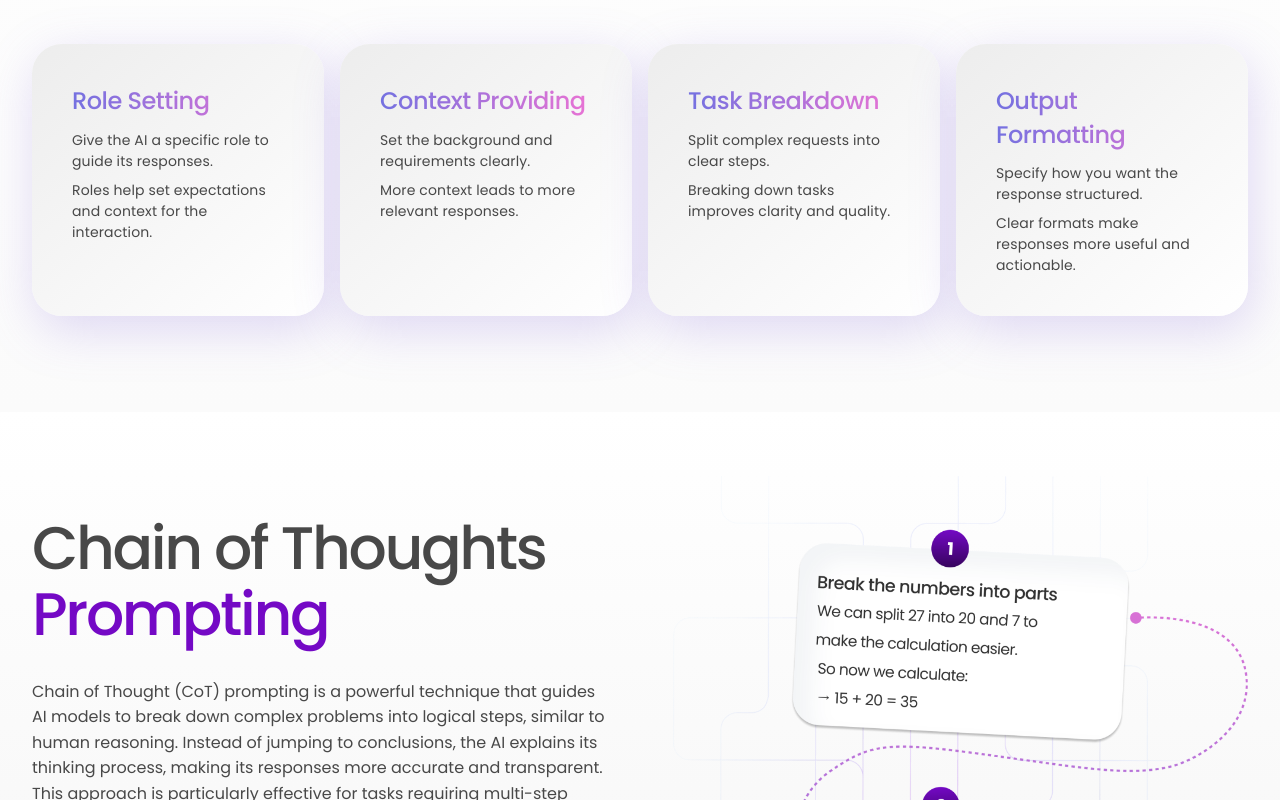
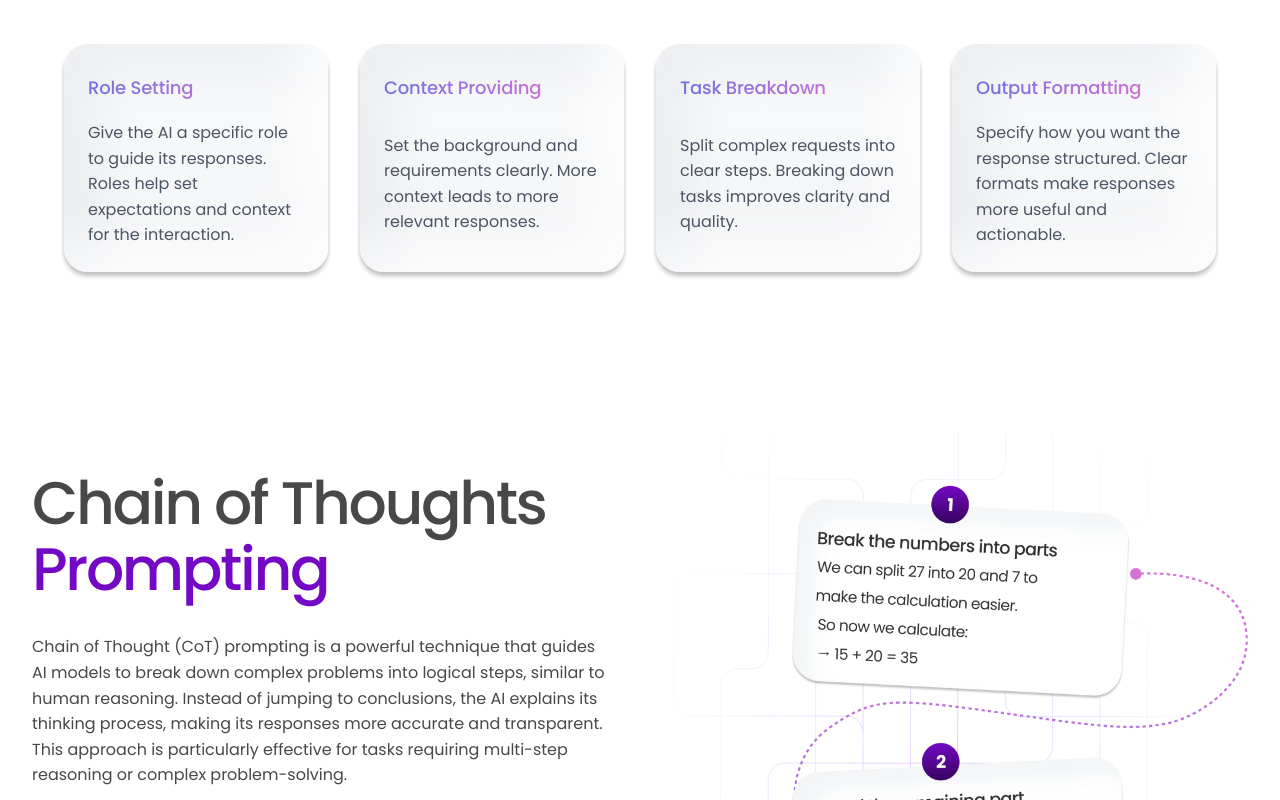
Before and after one commit to Uththunga/ethos-prompt-UI, a React (Vite) app: page /techniques in a window 1280 px wide. Shown: the part 1120-1920 px from the top of the page. Built offline with nearby package versions, Linux system fonts and the light colour scheme; a web font is replaced by a local one.

Commit message:
Refactor Hero and Techniques components for improved layout and styling consistency

```diff
--- a/client/pages/Techniques.tsx
+++ b/client/pages/Techniques.tsx
@@ -72,7 +72,7 @@ export const Techniques = () => {
         </section>
 
         {/* The Core Techniques Section */}
-        <section className="bg-gradient-to-b from-[#FEFEFE] to-[#FBFBFB] py-8 sm:py-12 md:py-16 lg:py-20 xl:py-24" aria-labelledby="core-techniques-heading">
+        <section className="bg-gradient-to-b from-ethos-light to-ethos-offwhite py-8 sm:py-12 md:py-16 lg:py-20 xl:py-24" aria-labelledby="core-techniques-heading">
           <div className="max-w-7xl mx-auto px-4 sm:px-6 lg:px-8">
             <header className="mb-6 sm:mb-8 md:mb-10 lg:mb-12 text-left">
               <h2 id="core-techniques-heading" className="text-xl sm:text-2xl md:text-3xl lg:text-4xl xl:text-5xl font-medium leading-tight tracking-tight mb-3 sm:mb-4">
@@ -86,64 +86,94 @@ export const Techniques = () => {
             </header>
 
             {/* Four Technique Cards */}
-            <div className="grid grid-cols-1 sm:grid-cols-2 lg:grid-cols-4 gap-2 md:gap-3 lg:gap-4" role="list" aria-label="Core prompt engineering techniques">
+            <div className="w-full px-4 sm:px-6 lg:px-8" role="list" aria-label="Core prompt engineering techniques">
+              <div className="grid grid-cols-1 sm:grid-cols-2 lg:grid-cols-4 gap-4 md:gap-6 lg:gap-8">
                 {/* Role Setting */}
-              <article style={{ width: '100%', height: '100%', background: 'linear-gradient(319deg, white 0%, #EDEDED 100%)', boxShadow: '4px 14px 50.400001525878906px rgba(139, 113, 221, 0.26)', borderRadius: 30, position: 'relative' }} className="p-4 sm:p-6 lg:p-8 xl:p-10 flex flex-col w-full max-w-[320px] sm:max-w-sm md:max-w-md lg:max-w-lg xl:max-w-xl mx-auto" role="listitem">
-                <h3 className="text-base sm:text-lg md:text-xl lg:text-2xl font-medium leading-tight tracking-tight bg-gradient-to-r from-[#7471E0] to-[#EA73D4] bg-clip-text text-transparent mb-2 sm:mb-3">
+                <div
+                  className="w-full h-full flex flex-col bg-gradient-to-b from-gray-50 to-gray-100 rounded-2xl sm:rounded-3xl p-4 sm:p-5 md:p-6 hover:shadow-xl transition-all duration-300"
+                  role="article"
+                  aria-labelledby="role-setting"
+                  style={{
+                    boxShadow: "0 4px 4px rgba(0, 0, 0, 0.25), inset -30px -30px 50px rgba(255, 255, 255, 0.7), inset 30px 30px 50px rgba(0, 39, 80, 0.05)"
+                  }}
+                >
+                  <h4
+                    id="role-setting"
+                    className="text-base sm:text-lg font-medium mb-2 sm:mb-3 bg-gradient-to-r from-[#7471E0] to-[#EA73D4] bg-clip-text text-transparent tracking-tight leading-snug min-h-[2.5rem] flex items-center"
+                  >
                     Role Setting
-                </h3>
-                <p className="text-ethos-gray text-[0.65rem] sm:text-xs md:text-sm font-normal leading-normal tracking-tight mb-1 sm:mb-2">
-                  Give the AI a specific role to guide its responses.
+                  </h4>
+                  <p className="text-sm sm:text-base font-normal text-gray-600 leading-relaxed tracking-tight flex-grow flex items-center">
+                    Give the AI a specific role to guide its responses. Roles help set expectations and context for the interaction.
                   </p>
-                <p className="text-ethos-gray text-[0.65rem] sm:text-xs md:text-sm font-normal leading-normal tracking-tight">
-                  Roles help set expectations and context for the interaction.
-                </p>
-              </article>
+                </div>
 
                 {/* Context Providing */}
-              <article style={{ width: '100%', height: '100%', background: 'linear-gradient(319deg, white 0%, #EDEDED 100%)', boxShadow: '4px 14px 50.400001525878906px rgba(139, 113, 221, 0.26)', borderRadius: 30, position: 'relative' }} className="p-4 sm:p-6 lg:p-8 xl:p-10 flex flex-col w-full max-w-[320px] sm:max-w-sm md:max-w-md lg:max-w-lg xl:max-w-xl mx-auto" role="listitem">
-                <h3 className="text-base sm:text-lg md:text-xl lg:text-2xl font-medium leading-tight tracking-tight bg-gradient-to-r from-[#7471E0] to-[#EA73D4] bg-clip-text text-transparent mb-2 sm:mb-3">
+                <div
+                  className="w-full h-full flex flex-col bg-gradient-to-b from-gray-50 to-gray-100 rounded-2xl sm:rounded-3xl p-4 sm:p-5 md:p-6 hover:shadow-xl transition-all duration-300"
+                  role="article"
+                  aria-labelledby="context-providing"
+                  style={{
+                    boxShadow: "0 4px 4px rgba(0, 0, 0, 0.25), inset -30px -30px 50px rgba(255, 255, 255, 0.7), inset 30px 30px 50px rgba(0, 39, 80, 0.05)"
+                  }}
+                >
+                  <h4
+                    id="context-providing"
+                    className="text-base sm:text-lg font-medium mb-2 sm:mb-3 bg-gradient-to-r from-[#7471E0] to-[#EA73D4] bg-clip-text text-transparent tracking-tight leading-snug min-h-[2.5rem] flex items-center"
+                  >
                     Context Providing
-                </h3>
-                <p className="text-ethos-gray text-[0.65rem] sm:text-xs md:text-sm font-normal leading-normal tracking-tight mb-1 sm:mb-2">
-                  Set the background and requirements clearly.
+                  </h4>
+                  <p className="text-sm sm:text-base font-normal text-gray-600 leading-relaxed tracking-tight flex-grow flex items-center">
+                    Set the background and requirements clearly. More context leads to more relevant responses.
                   </p>
-                <p className="text-ethos-gray text-[0.65rem] sm:text-xs md:text-sm font-normal leading-normal tracking-tight">
-                  More context leads to more relevant responses.
-                </p>
-              </article>
+                </div>
 
                 {/* Task Breakdown */}
-              <article style={{ width: '100%', height: '100%', background: 'linear-gradient(319deg, white 0%, #EDEDED 100%)', boxShadow: '4px 14px 50.400001525878906px rgba(139, 113, 221, 0.26)', borderRadius: 30, position: 'relative' }} className="p-4 sm:p-6 lg:p-8 xl:p-10 flex flex-col w-full max-w-[320px] sm:max-w-sm md:max-w-md lg:max-w-lg xl:max-w-xl mx-auto" role="listitem">
-                <h3 className="text-base sm:text-lg md:text-xl lg:text-2xl font-medium leading-tight tracking-tight bg-gradient-to-r from-[#7471E0] to-[#EA73D4] bg-clip-text text-transparent mb-2 sm:mb-3">
+                <div
+                  className="w-full h-full flex flex-col bg-gradient-to-b from-gray-50 to-gray-100 rounded-2xl sm:rounded-3xl p-4 sm:p-5 md:p-6 hover:shadow-xl transition-all duration-300"
+                  role="article"
+                  aria-labelledby="task-breakdown"
+                  style={{
+                    boxShadow: "0 4px 4px rgba(0, 0, 0, 0.25), inset -30px -30px 50px rgba(255, 255, 255, 0.7), inset 30px 30px 50px rgba(0, 39, 80, 0.05)"
+                  }}
+                >
+                  <h4
+                    id="task-breakdown"
+                    className="text-base sm:text-lg font-medium mb-2 sm:mb-3 bg-gradient-to-r from-[#7471E0] to-[#EA73D4] bg-clip-text text-transparent tracking-tight leading-snug min-h-[2.5rem] flex items-center"
+                  >
                     Task Breakdown
-                </h3>
-                <p className="text-ethos-gray text-[0.65rem] sm:text-xs md:text-sm font-normal leading-normal tracking-tight mb-1 sm:mb-2">
-                  Split complex requests into clear steps.
+                  </h4>
+                  <p className="text-sm sm:text-base font-normal text-gray-600 leading-relaxed tracking-tight flex-grow flex items-center">
+                    Split complex requests into clear steps. Breaking down tasks improves clarity and quality.
                   </p>
-                <p className="text-ethos-gray text-[0.65rem] sm:text-xs md:text-sm font-normal leading-normal tracking-tight">
-                  Breaking down tasks improves clarity and quality.
-                </p>
-              </article>
+                </div>
 
                 {/* Output Formatting */}
-              <article style={{ width: '100%', height: '100%', background: 'linear-gradient(319deg, white 0%, #EDEDED 100%)', boxShadow: '4px 14px 50.400001525878906px rgba(139, 113, 221, 0.26)', borderRadius: 30, position: 'relative' }} className="p-4 sm:p-6 lg:p-8 xl:p-10 flex flex-col w-full max-w-[320px] sm:max-w-sm md:max-w-md lg:max-w-lg xl:max-w-xl mx-auto" role="listitem">
-                <h3 className="text-base sm:text-lg md:text-xl lg:text-2xl font-medium leading-tight tracking-tight bg-gradient-to-r from-[#7471E0] to-[#EA73D4] bg-clip-text text-transparent mb-2 sm:mb-3">
+                <div
+                  className="w-full h-full flex flex-col bg-gradient-to-b from-gray-50 to-gray-100 rounded-2xl sm:rounded-3xl p-4 sm:p-5 md:p-6 hover:shadow-xl transition-all duration-300"
+                  role="article"
+                  aria-labelledby="output-formatting"
+                  style={{
+                    boxShadow: "0 4px 4px rgba(0, 0, 0, 0.25), inset -30px -30px 50px rgba(255, 255, 255, 0.7), inset 30px 30px 50px rgba(0, 39, 80, 0.05)"
+                  }}
+                >
+                  <h4
+                    id="output-formatting"
+                    className="text-base sm:text-lg font-medium mb-2 sm:mb-3 bg-gradient-to-r from-[#7471E0] to-[#EA73D4] bg-clip-text text-transparent tracking-tight leading-snug min-h-[2.5rem] flex items-center"
+                  >
                     Output Formatting
-                </h3>
-                <p className="text-ethos-gray text-[0.65rem] sm:text-xs md:text-sm font-normal leading-normal tracking-tight mb-1 sm:mb-2">
-                  Specify how you want the response structured.
+                  </h4>
+                  <p className="text-sm sm:text-base font-normal text-gray-600 leading-relaxed tracking-tight flex-grow flex items-center">
+                    Specify how you want the response structured. Clear formats make responses more useful and actionable.
                   </p>
-                <p className="text-ethos-gray text-[0.65rem] sm:text-xs md:text-sm font-normal leading-normal tracking-tight">
-                  Clear formats make responses more useful and actionable.
-                </p>
-              </article>
+                </div>
+              </div>
             </div>
           </div>
         </section>
 
       {/* Chain of Thoughts Section */}
-      <section className="bg-gradient-to-b from-white to-[#F1F1F1] pt-8 md:pt-12 lg:pt-16 pb-16 md:pb-20 lg:pb-24">
+      <section className="bg-gradient-to-b from-ethos-offwhite to-ethos-light pt-8 md:pt-12 lg:pt-16 pb-16 md:pb-20 lg:pb-24">
         <div className="max-w-7xl mx-auto px-4 sm:px-6 lg:px-8">
           <div className="grid grid-cols-1 lg:grid-cols-2 gap-8 lg:gap-12 xl:gap-16 items-center">
             <div>
```
Also changed, not shown: client/components/Hero.tsx (+35 -23 lines). Lines whose indentation alone changed are shown as unchanged.
